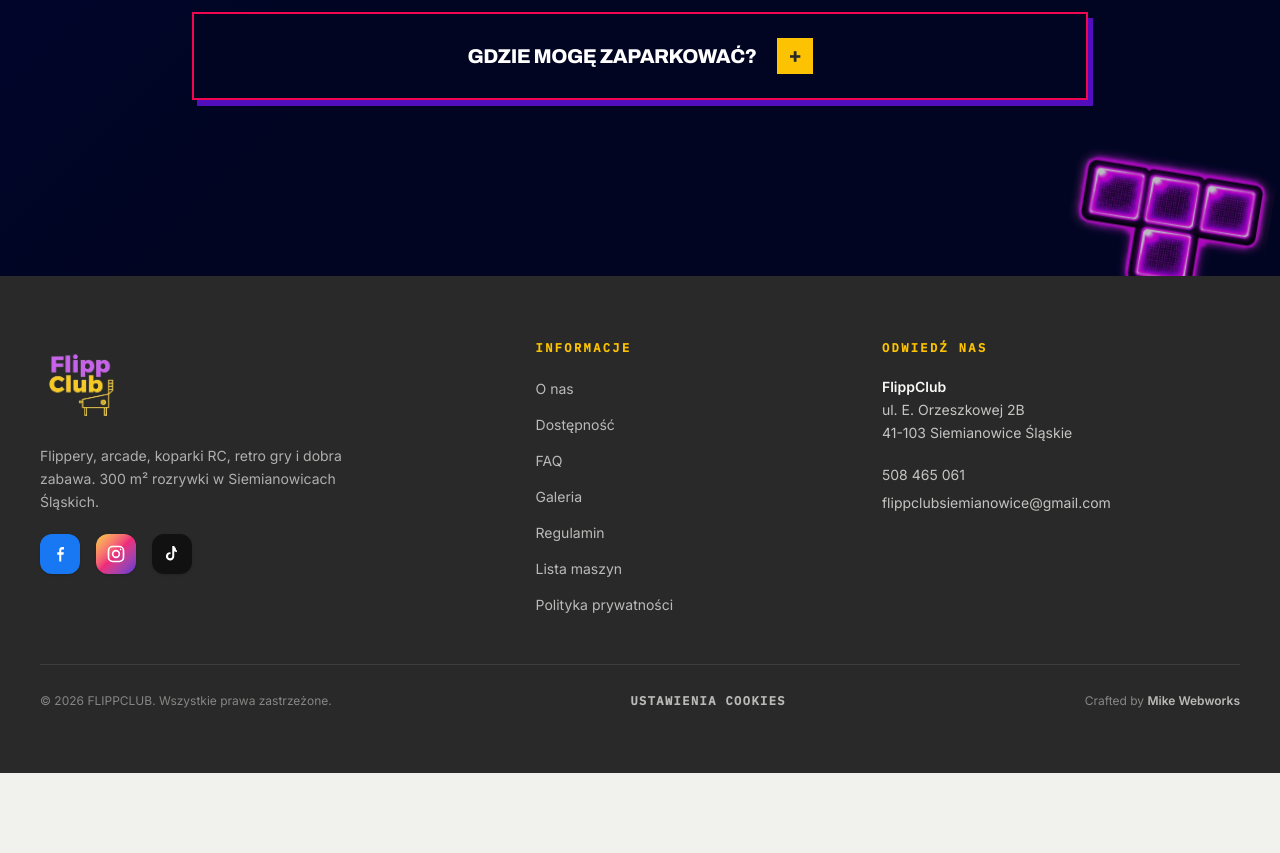
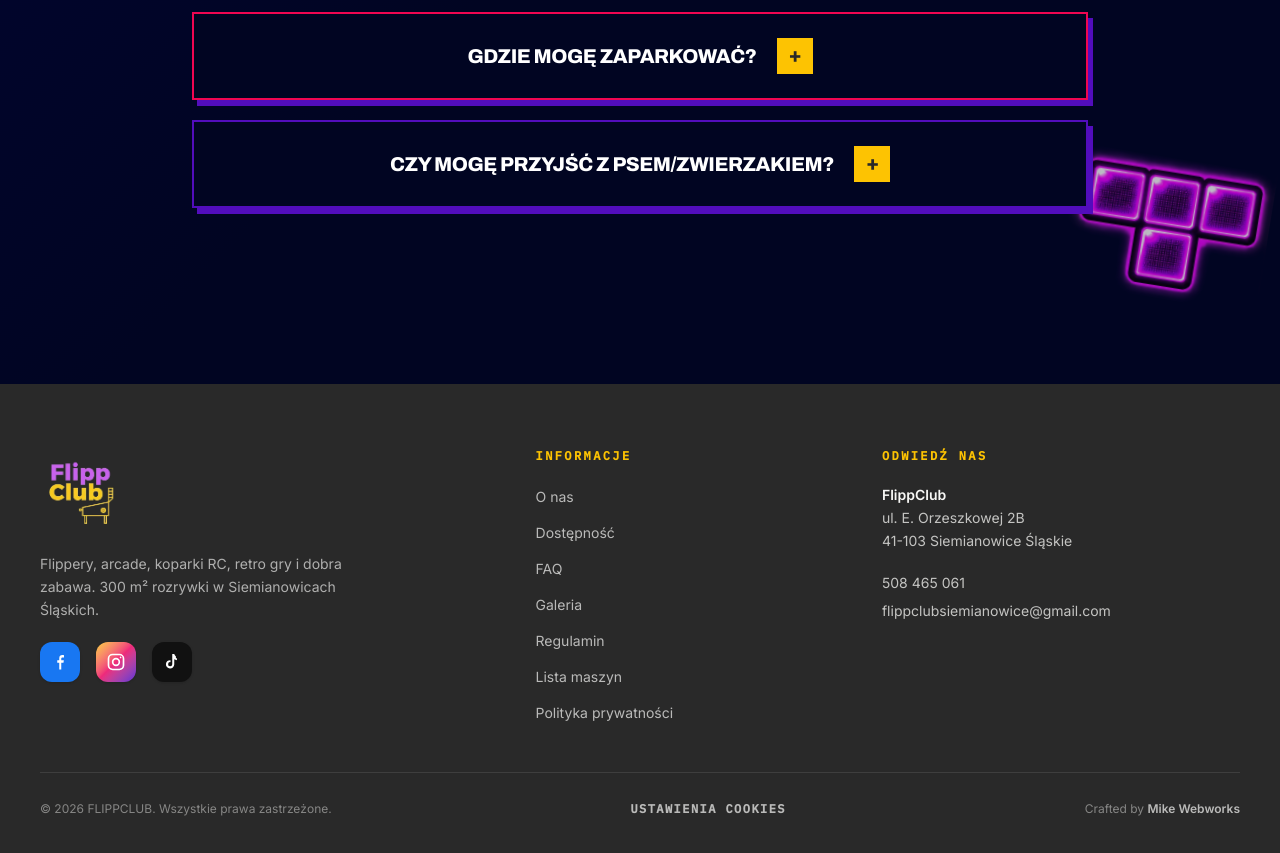
Before and after one commit to mstobrawa/flippclub, a Next.js app: page /faq in a window 1280 px wide. Shown: the part 1367-2220 px from the top of the page. Before the commit the page ends 2140 px from the top, so only its background shows below. Built offline with nearby package versions, Linux system fonts and the light colour scheme.

Commit message:
feat: add FAQ entry about bringing pets to FlippClub

```diff
--- a/src/app/faq/page.tsx
+++ b/src/app/faq/page.tsx
@@ -52,6 +52,11 @@ const faqItems: FaqItem[] = [
   {
     question: "Gdzie mogę zaparkować?",
     answer: "Parkuj śmiało w okolicach klubu. Parking jest bezpłatny.",
+  },
+  {
+    question: "Czy mogę przyjść z psem/zwierzakiem?",
+    answer:
+      "Niestety nie. Kochamy zwierzaki, jednak bardzo duża ilość ruchu, świateł i dźwięków nie jest dla nich komfortowa.",
   },
 ];
 
```
